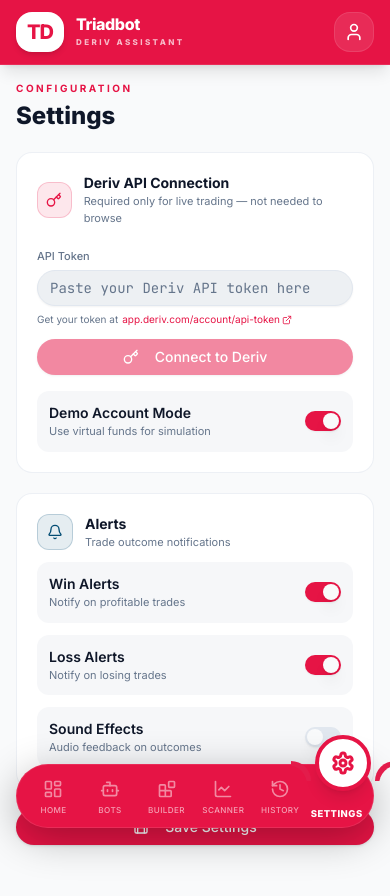
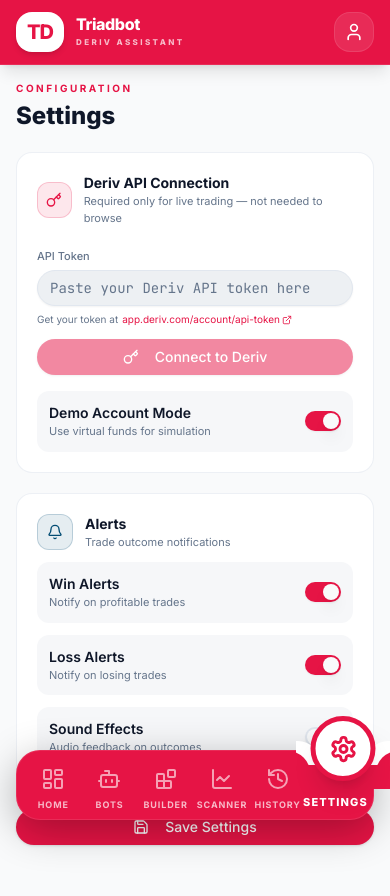
Before and after one commit to Qroid/Deriv-Triadbot, a React (Vite) app: page /settings in a window 390 px wide. Shown: the top 896 px of the page. Built offline with nearby package versions, Linux system fonts and the light colour scheme; what blockly would draw is missing.

Commit message:
fix: refine mobile liquid nav curves and alignment

```diff
--- a/src/components/layout/MobileNav.jsx
+++ b/src/components/layout/MobileNav.jsx
@@ -14,20 +14,18 @@ const navItems = [
 export default function MobileNav() {
   const location = useLocation();
 
-  // Find active index
   const activeIndex = navItems.findIndex(item =>
     location.pathname === item.path || (item.path !== "/" && location.pathname.startsWith(item.path))
   );
 
   return (
-    <nav className="lg:hidden fixed bottom-4 left-4 right-4 z-50 h-16 bg-primary rounded-[32px] shadow-[0_10px_40px_rgba(0,0,0,0.3)] border border-white/10">
+    <nav className="lg:hidden fixed bottom-6 left-4 right-4 z-50 h-[70px] bg-primary rounded-[24px] shadow-[0_10px_40px_rgba(0,0,0,0.3)] border border-white/10">
       <div className="relative flex items-center justify-around h-full px-2">
 
         {/* Animated Background Liquid Cutout Container */}
         <div className="absolute inset-0 pointer-events-none overflow-visible">
-          {/* The "Liquid" cutout SVG */}
           <motion.div
-            className="absolute top-[-30px] w-20 h-20 z-10"
+            className="absolute top-[-35px] w-[70px] h-[70px] z-10"
             initial={false}
             animate={{
               left: `${(activeIndex * (100 / navItems.length)) + (100 / navItems.length / 2)}%`,
@@ -35,22 +33,34 @@ export default function MobileNav() {
             }}
             transition={{ type: "spring", stiffness: 300, damping: 35 }}
           >
-            {/* White Circle Indicator */}
-            <div className="absolute top-0 left-1/2 -translate-x-1/2 w-14 h-14 bg-white rounded-full border-[4px] border-primary shadow-lg flex items-center justify-center">
+            {/* White Circle Indicator with Red Border */}
+            <div className="absolute top-0 left-1/2 -translate-x-1/2 w-[65px] h-[65px] bg-white rounded-full border-[5px] border-primary shadow-xl flex items-center justify-center z-20">
                {activeIndex !== -1 && (
                 <div className="text-primary">
                   {(() => {
                     const Icon = navItems[activeIndex].icon;
-                    return <Icon className="h-6 w-6 stroke-[3px]" />;
+                    return <Icon className="h-7 w-7 stroke-[2.5px]" />;
                   })()}
                 </div>
               )}
             </div>
 
             {/* Liquid Curve Left */}
-            <div className="absolute top-[30px] left-[-16px] w-5 h-5 bg-transparent rounded-tr-[20px] shadow-[4px_-4px_0_0_#E31C4B]" />
+            <div className="absolute top-[35px] left-[-22px] w-6 h-6 bg-transparent z-10"
+                 style={{
+                   borderTopRightRadius: '22px',
+                   boxShadow: '10px -10px 0 0 white'
+                 }} />
             {/* Liquid Curve Right */}
-            <div className="absolute top-[30px] right-[-16px] w-5 h-5 bg-transparent rounded-tl-[20px] shadow-[-4px_-4px_0_0_#E31C4B]" />
+            <div className="absolute top-[35px] right-[-22px] w-6 h-6 bg-transparent z-10"
+                 style={{
+                   borderTopLeftRadius: '22px',
+                   boxShadow: '-10px -10px 0 0 white'
+                 }} />
+
+            {/* The actual red bar cutout background - matched to active item */}
+            <div className="absolute top-[35px] left-1/2 -translate-x-1/2 w-[114px] h-[40px] bg-primary -z-10"
+                 style={{ borderRadius: '35px 35px 0 0', transform: 'translateY(-2px)' }} />
           </motion.div>
         </div>
 
@@ -63,27 +73,27 @@ export default function MobileNav() {
             <Link
               key={item.path}
               to={item.path}
-              className="relative flex flex-col items-center justify-center flex-1 h-full z-20 pt-1"
+              className="relative flex flex-col items-center justify-center flex-1 h-full z-20 pt-2"
             >
               <motion.div
                 animate={{
-                  opacity: isActive ? 0 : 0.5,
+                  opacity: isActive ? 0 : 0.6,
                   scale: isActive ? 0 : 1,
                   y: isActive ? 20 : 0
                 }}
                 transition={{ duration: 0.2 }}
                 className="text-white"
               >
-                <Icon className="h-5 w-5 stroke-[2px]" />
+                <Icon className="h-6 w-6 stroke-[2px]" />
               </motion.div>
 
               <motion.span
                 animate={{
-                  opacity: isActive ? 1 : 0.6,
-                  y: isActive ? 4 : 0,
-                  scale: isActive ? 1.05 : 0.9,
+                  opacity: isActive ? 1 : 0.7,
+                  y: isActive ? -2 : 0,
+                  scale: isActive ? 1.1 : 0.9,
                 }}
-                className={`text-[9px] uppercase tracking-wider text-white mt-1 transition-all duration-300 ${isActive ? 'font-black' : 'font-medium'}`}
+                className={`text-[10px] uppercase tracking-widest text-white mt-1.5 transition-all duration-300 ${isActive ? 'font-black' : 'font-bold'}`}
               >
                 {item.label}
               </motion.span>
```
